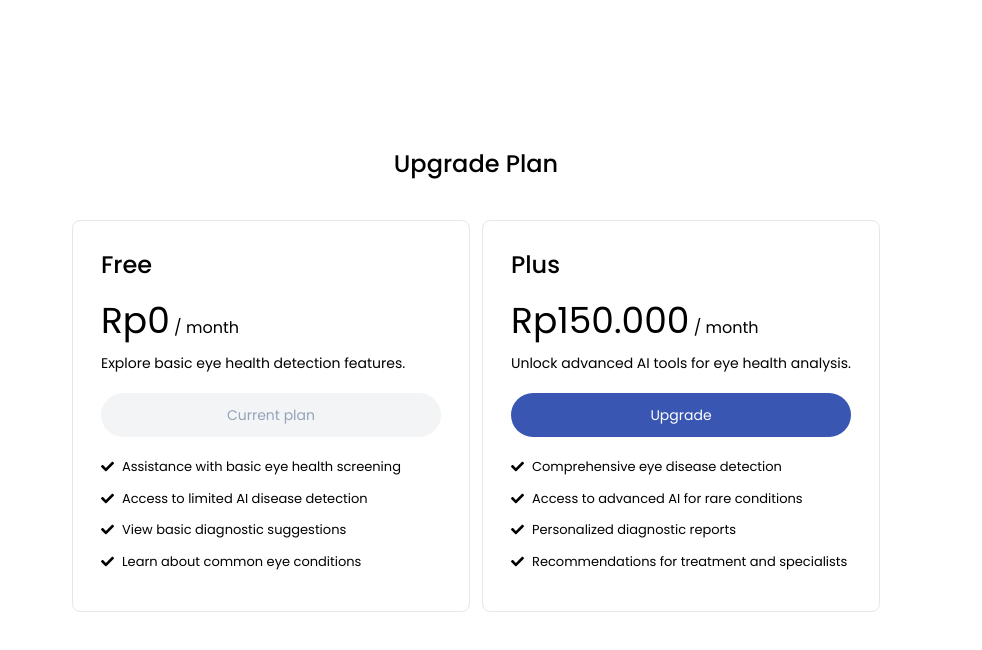
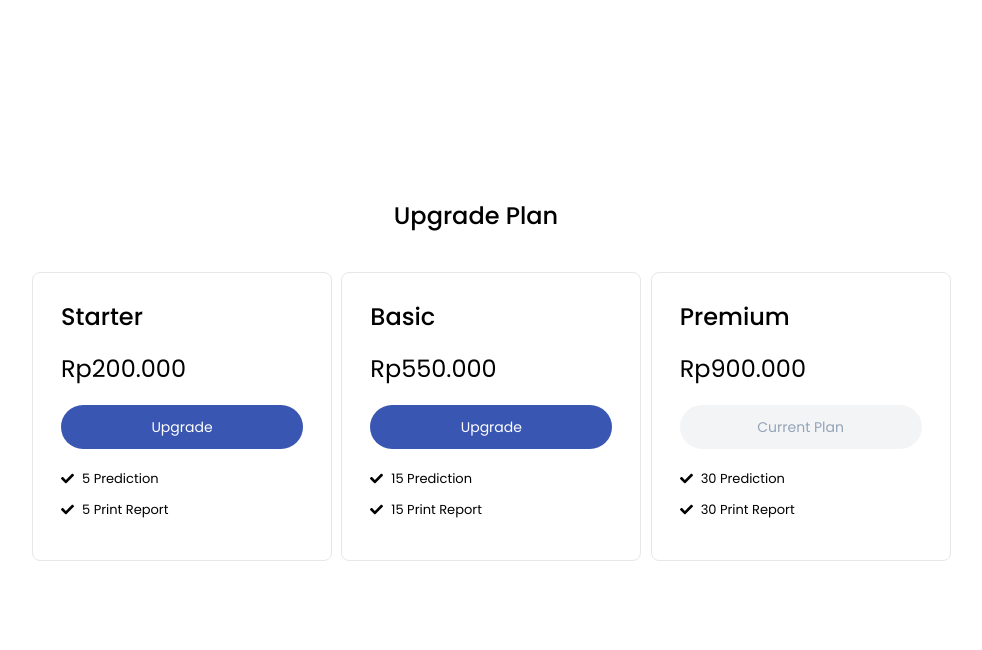
Before and after one commit to Jaya-Koding/know-your-sight, a React (Vite) app: page /upgrade in a window 1280 px wide. Shown: the top 650 px of the page, without its empty margins (164-1146 px from the left). Built offline with nearby package versions, Linux system fonts and the light colour scheme; a web font is replaced by a local one.

Commit message:
Update price

```diff
--- a/src/pages/UpgradePlan.tsx
+++ b/src/pages/UpgradePlan.tsx
@@ -6,33 +6,38 @@ const UpgradePlan:React.FC = () => {
     <div className='h-screen flex items-center justify-center'>
         <div className='max-w-[1080px] py-24'>
             <h4 className='text-center text-2xl font-medium'>Upgrade Plan</h4>
-            <div className="grid sm:grid-cols-2 py-10 px-24 gap-3">
-                <div className='border p-7 rounded-lg'>
-                    <h4 className='text-2xl font-medium'>Free</h4>
+            <div className="grid sm:grid-cols-3 py-10 px-24 gap-10">
+                <div className='border p-7 rounded-lg w-[300px]'>
+                    <h4 className='text-2xl font-medium'>Starter</h4>
                     <div className='my-5'>
-                        <p><span className='text-4xl'>Rp0</span> / month</p>
-                        <p className='text-sm mt-3'>Explore basic eye health detection features.</p>
+                        <p><span className='text-2xl'>Rp200.000</span></p>
                     </div>
-                    <p className='my-5 p-3 rounded-full text-sm text-center text-slate-400 bg-gray-100'>Current plan</p>
+                    <p className='my-5 p-3 rounded-full text-sm text-center text-white bg-aksen cursor-pointer'>Upgrade</p>
                     <ul className='text-[13px] font-[400]'>
-                        <li className='flex items-center gap-x-2 mb-3'><FaCheck /> Assistance with basic eye health screening</li>
-                        <li className='flex items-center gap-x-2 mb-3'><FaCheck /> Access to limited AI disease detection</li>
-                        <li className='flex items-center gap-x-2 mb-3'><FaCheck /> View basic diagnostic suggestions</li>
-                        <li className='flex items-center gap-x-2 mb-3'><FaCheck /> Learn about common eye conditions</li>
+                        <li className='flex items-center gap-x-2 mb-3'><FaCheck /> 5 Prediction</li>
+                        <li className='flex items-center gap-x-2 mb-3'><FaCheck /> 5 Print Report</li>
                     </ul>
                 </div>
-                <div className='border p-7 rounded-lg'>
-                    <h4 className='text-2xl font-medium'>Plus</h4>
+                <div className='border p-7 rounded-lg w-[300px]'>
+                    <h4 className='text-2xl font-medium'>Basic</h4>
                     <div className='my-5'>
-                        <p><span className='text-4xl'>Rp150.000</span> / month</p>
-                        <p className='text-sm mt-3'>Unlock advanced AI tools for eye health analysis.</p>
+                        <p><span className='text-2xl'>Rp550.000</span></p>
                     </div>
-                    <p className='my-5 p-3 rounded-full text-sm text-center text-white bg-aksen'>Upgrade</p>
+                    <p className='my-5 p-3 rounded-full text-sm text-center text-white bg-aksen cursor-pointer'>Upgrade</p>
                     <ul className='text-[13px] font-[400]'>
-                        <li className='flex items-center gap-x-2 mb-3'><FaCheck /> Comprehensive eye disease detection</li>
-                        <li className='flex items-center gap-x-2 mb-3'><FaCheck /> Access to advanced AI for rare conditions</li>
-                        <li className='flex items-center gap-x-2 mb-3'><FaCheck /> Personalized diagnostic reports</li>
-                        <li className='flex items-center gap-x-2 mb-3'><FaCheck /> Recommendations for treatment and specialists</li>
+                        <li className='flex items-center gap-x-2 mb-3'><FaCheck /> 15 Prediction</li>
+                        <li className='flex items-center gap-x-2 mb-3'><FaCheck /> 15 Print Report</li>
+                    </ul>
+                </div>
+                <div className='border p-7 rounded-lg w-[300px]'>
+                    <h4 className='text-2xl font-medium'>Premium</h4>
+                    <div className='my-5'>
+                        <p><span className='text-2xl'>Rp900.000</span></p>
+                    </div>
+                    <p className='my-5 p-3 rounded-full text-sm text-center text-slate-400 bg-gray-100'>Current Plan</p>
+                    <ul className='text-[13px] font-[400]'>
+                        <li className='flex items-center gap-x-2 mb-3'><FaCheck /> 30 Prediction</li>
+                        <li className='flex items-center gap-x-2 mb-3'><FaCheck /> 30 Print Report</li>
                     </ul>
                 </div>
             </div>
```
